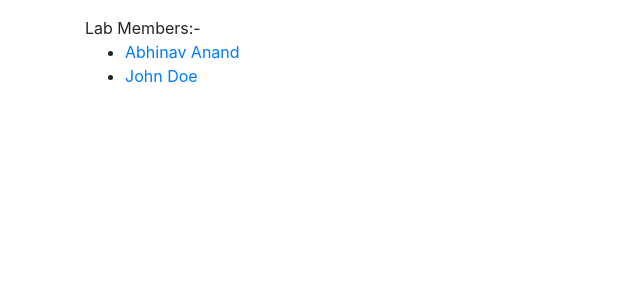
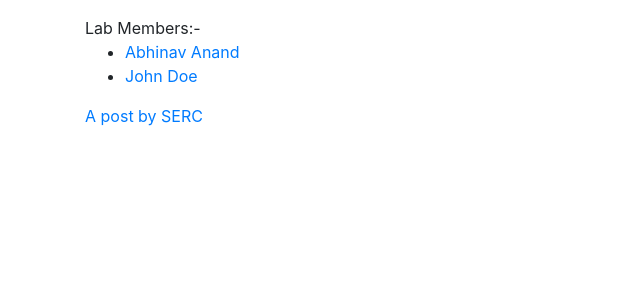
Before and after one commit to Salt-Peter/sce-proj, a Flask app: page /labs/1 in a window 1280 px wide. Shown: the part 492-800 px from the top of the page, without its empty margins (0-640 px from the left). Run offline with Flask 2, Linux system fonts and the light colour scheme; a user stored in the database is signed in; data comes from the database, SQL or seed files in the repository; some libraries are stand-ins or nearby versions.

Commit message:
Show posts by a lab in lab details page

```diff
--- a/iiit_research/templates/lab_detail.html
+++ b/iiit_research/templates/lab_detail.html
@@ -16,5 +16,13 @@
 
 
     {% include "lab_components/lab_members.html" %}
+    {% for post in lab.posts %}
+        <p>
+            <a href="{{ url_for('post_detail',post_id=post.id) }}">
+                {{ post.title }}
+            </a>
+        </p>
+    {% endfor %}
+
 
 {% endblock content %}
```
